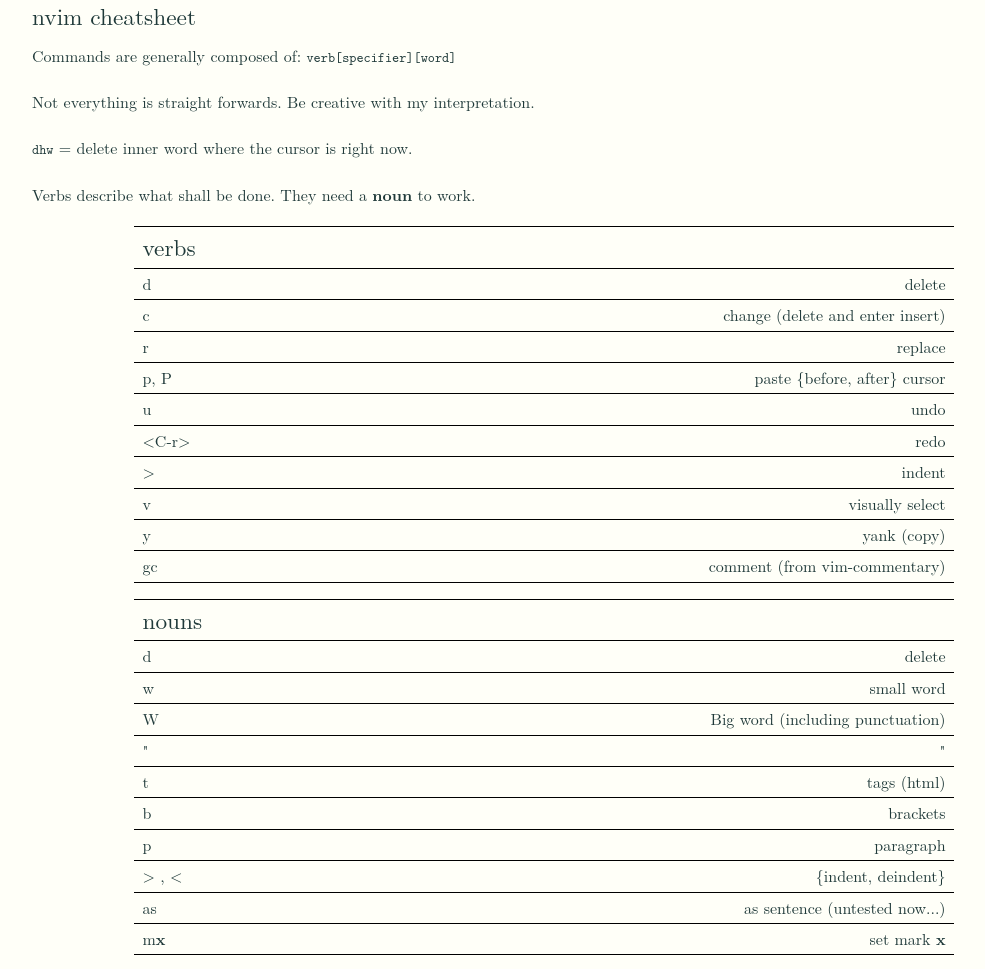
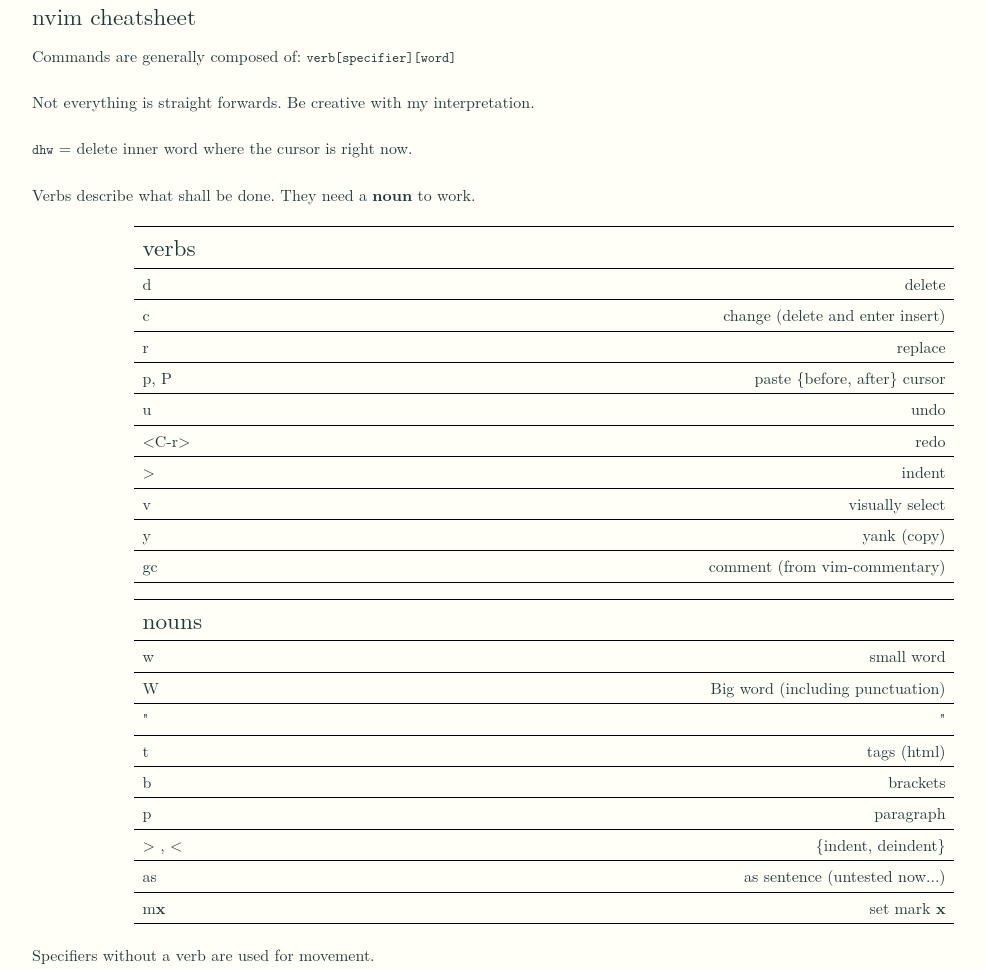
Before and after one commit to klawr/dotfiles, a website: page docs/vim_cheatsheet.html in a window 1280 px wide. Shown: the top 969 px of the page, without its empty margins (96-1081 px from the left). Drawn offline with nearby package versions, Linux system fonts and the light colour scheme.

Commit message:
Remove delete from nouns...

```diff
--- a/docs/vim_cheatsheet.html
+++ b/docs/vim_cheatsheet.html
@@ -79,10 +79,6 @@
 </tr>
 </thead>
 <tbody>
-<tr>
-<td style="text-align:left">d</td>
-<td style="text-align:right">delete</td>
-</tr>
 <tr>
 <td style="text-align:left">w</td>
 <td style="text-align:right">small word</td>
```
Also changed, not shown: docs/vim_cheatsheet.md (+0 -1 lines).
